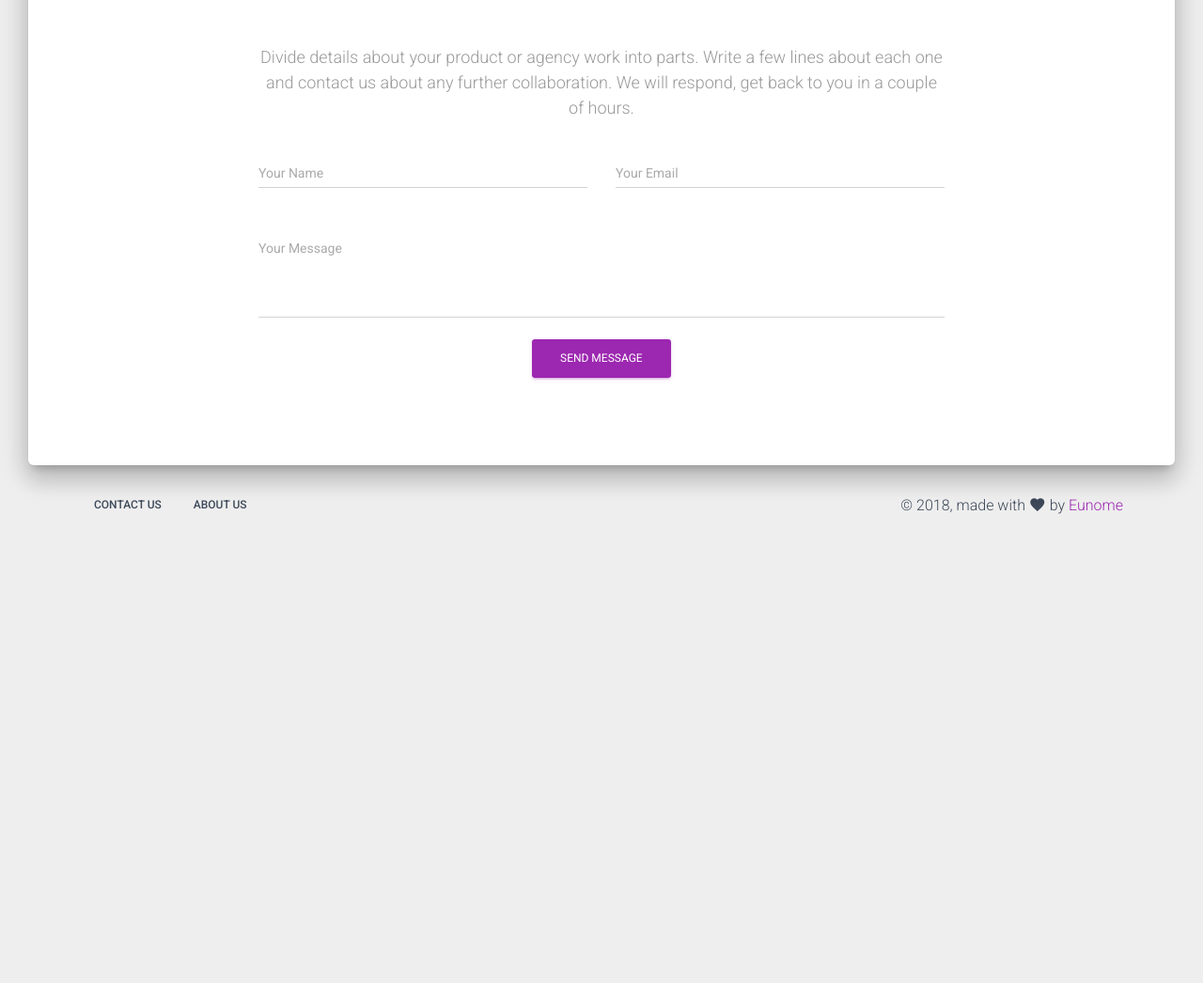
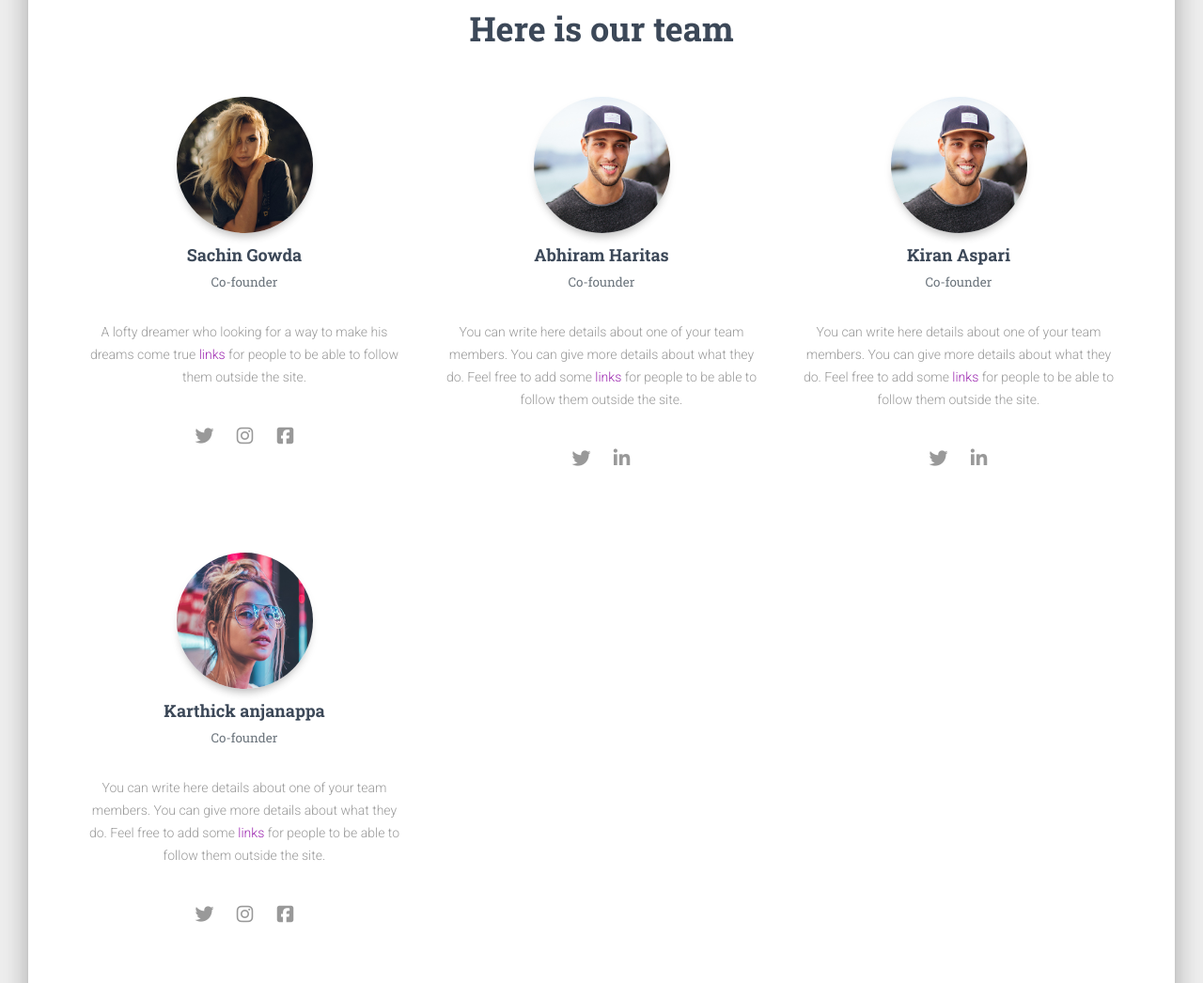
Before and after one commit to Eunom/Eunom.github.io, a website: page index.html in a window 1280 px wide. Shown: the part 2275-3321 px from the top of the page at 94% size. Before the commit the page ends 2855 px from the top, so only its background shows below. Drawn offline with Linux system fonts and the light colour scheme.

```diff
--- a/index.html
+++ b/index.html
@@ -80,6 +80,7 @@
               wouldn&apos;t scroll to get here. Add a button if you want the user to see more.</h5>
           </div>
         </div>
+        <img src="./assets/img/Eunom_graphic2.0.png" alt="Product description" style="width:100%">
         <div class="features">
           <div class="row">
             <div class="col-md-4">
@@ -123,13 +124,12 @@
                   <div class="col-md-6 ml-auto mr-auto">
                     <img src="./assets/img/faces/avatar.jpg" alt="Thumbnail Image" class="img-raised rounded-circle img-fluid">
                   </div>
-                  <h4 class="card-title">Gigi Hadid
+                  <h4 class="card-title">Sachin Gowda
                     <br>
-                    <small class="card-description text-muted">Model</small>
+                    <small class="card-description text-muted">Co-founder</small>
                   </h4>
                   <div class="card-body">
-                    <p class="card-description">You can write here details about one of your team members. You can give more
-                      details about what they do. Feel free to add some
+                    <p class="card-description">A lofty dreamer who looking for a way to make his dreams come true
                       <a href="#">links</a> for people to be able to follow them outside the site.</p>
                   </div>
                   <div class="card-footer justify-content-center">
@@ -146,9 +146,9 @@
                   <div class="col-md-6 ml-auto mr-auto">
                     <img src="./assets/img/faces/christian.jpg" alt="Thumbnail Image" class="img-raised rounded-circle img-fluid">
                   </div>
-                  <h4 class="card-title">Christian Louboutin
+                  <h4 class="card-title">Abhiram Haritas
                     <br>
-                    <small class="card-description text-muted">Designer</small>
+                    <small class="card-description text-muted">Co-founder</small>
                   </h4>
                   <div class="card-body">
                     <p class="card-description">You can write here details about one of your team members. You can give more
@@ -163,14 +163,36 @@
               </div>
             </div>
             <div class="col-md-4">
+                <div class="team-player">
+                  <div class="card card-plain">
+                    <div class="col-md-6 ml-auto mr-auto">
+                      <img src="./assets/img/faces/christian.jpg" alt="Thumbnail Image" class="img-raised rounded-circle img-fluid">
+                    </div>
+                    <h4 class="card-title">Kiran Aspari
+                      <br>
+                      <small class="card-description text-muted">Co-founder</small>
+                    </h4>
+                    <div class="card-body">
+                      <p class="card-description">You can write here details about one of your team members. You can give more
+                        details about what they do. Feel free to add some
+                        <a href="#">links</a> for people to be able to follow them outside the site.</p>
+                    </div>
+                    <div class="card-footer justify-content-center">
+                      <a href="#pablo" class="btn btn-link btn-just-icon"><i class="fa fa-twitter"></i></a>
+                      <a href="#pablo" class="btn btn-link btn-just-icon"><i class="fa fa-linkedin"></i></a>
+                    </div>
+                  </div>
+                </div>
+              </div>
+            <div class="col-md-4">
               <div class="team-player">
                 <div class="card card-plain">
                   <div class="col-md-6 ml-auto mr-auto">
                     <img src="./assets/img/faces/kendall.jpg" alt="Thumbnail Image" class="img-raised rounded-circle img-fluid">
                   </div>
-                  <h4 class="card-title">Kendall Jenner
+                  <h4 class="card-title">Karthick anjanappa
                     <br>
-                    <small class="card-description text-muted">Model</small>
+                    <small class="card-description text-muted">Co-founder</small>
                   </h4>
                   <div class="card-body">
                     <p class="card-description">You can write here details about one of your team members. You can give more
@@ -248,7 +270,7 @@
         <script>
           document.write(new Date().getFullYear())
         </script>, made with <i class="material-icons">favorite</i> by
-        <a href="/" target="_blank">Eunome</a>
+        <a href="/" target="_blank">Eunom</a>
       </div>
     </div>
   </footer>
```
